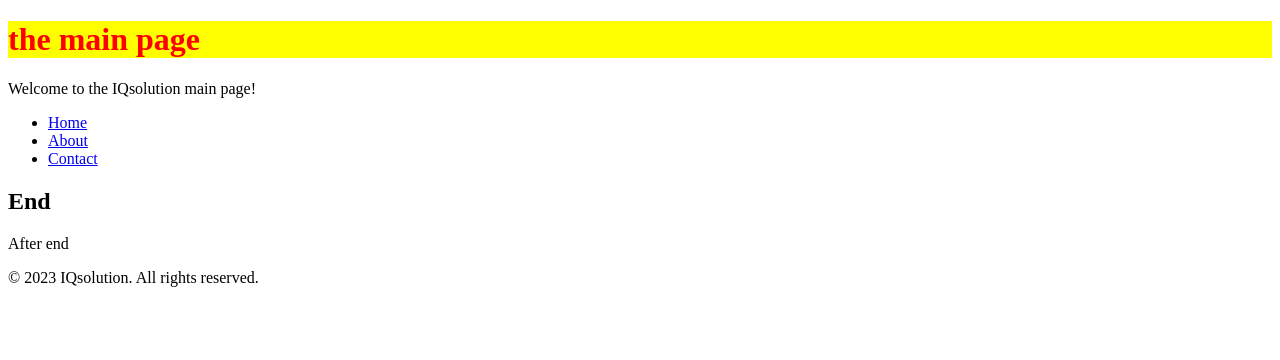
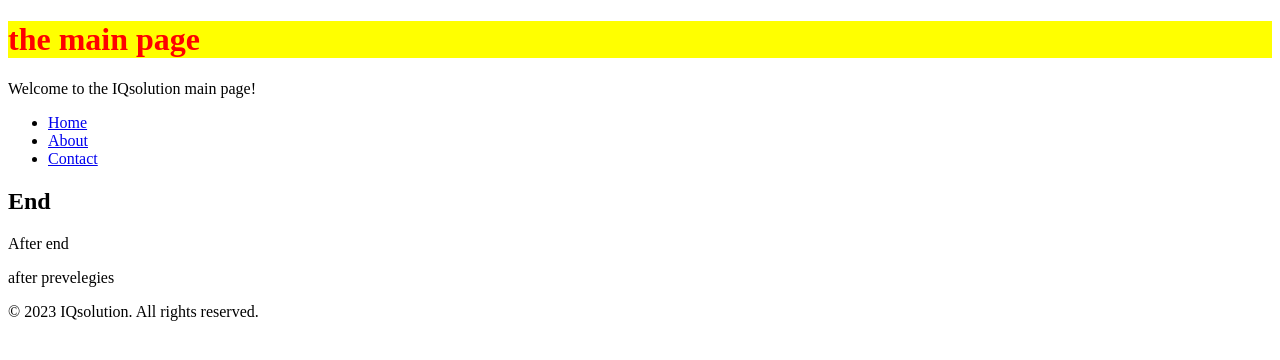
Before and after one commit to AmArProgam/iq-min, a plain HTML site: page index.html in a window 1280 px wide. Drawn offline with Linux system fonts and the light colour scheme.

Commit message:
after prevliges IQsolution

```diff
--- a/index.html
+++ b/index.html
@@ -17,6 +17,7 @@
         </nav>
         <h2>End</h2>
         <h>After end</h>
+        <p>after prevelegies </p>
         <footer>
             <p>&copy; 2023 IQsolution. All rights reserved.</p>
 
```
